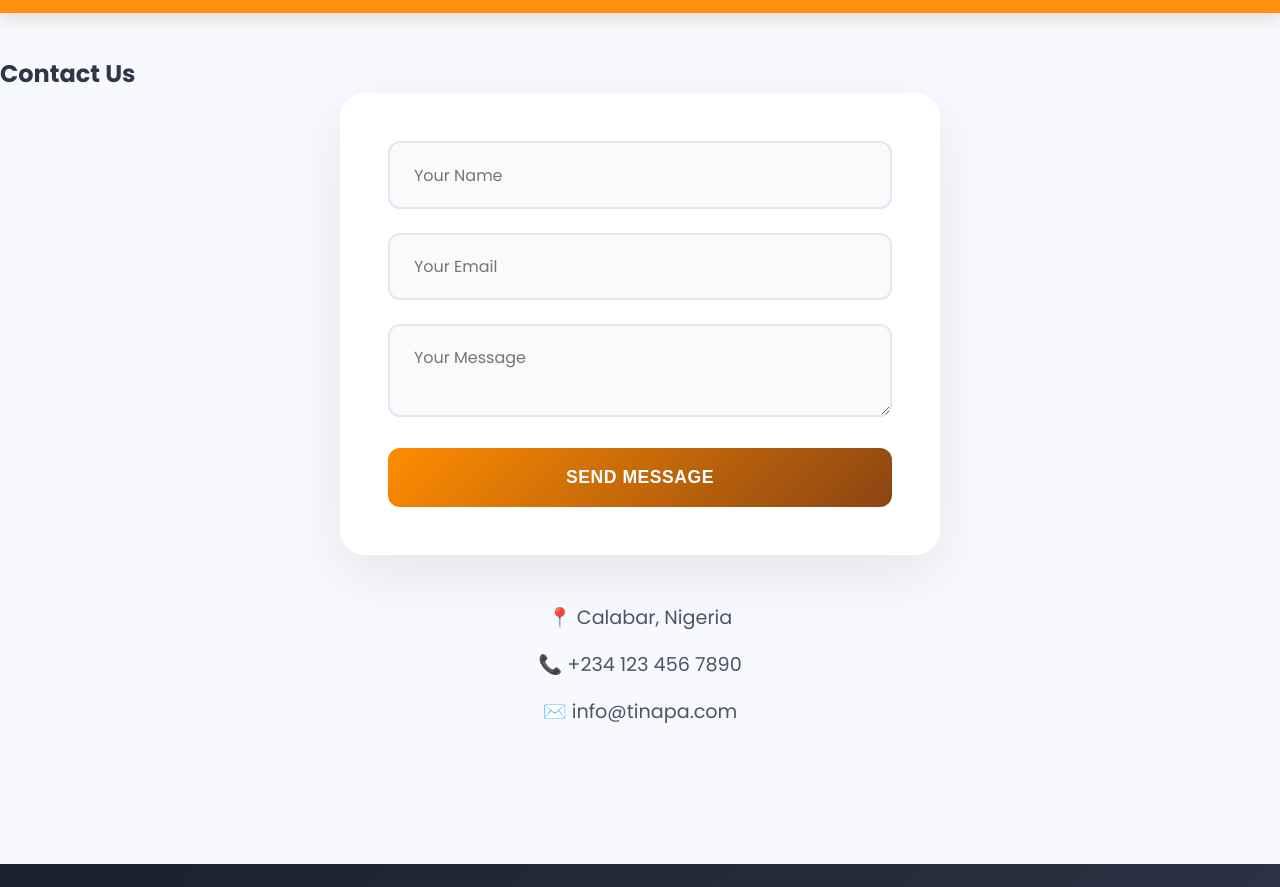
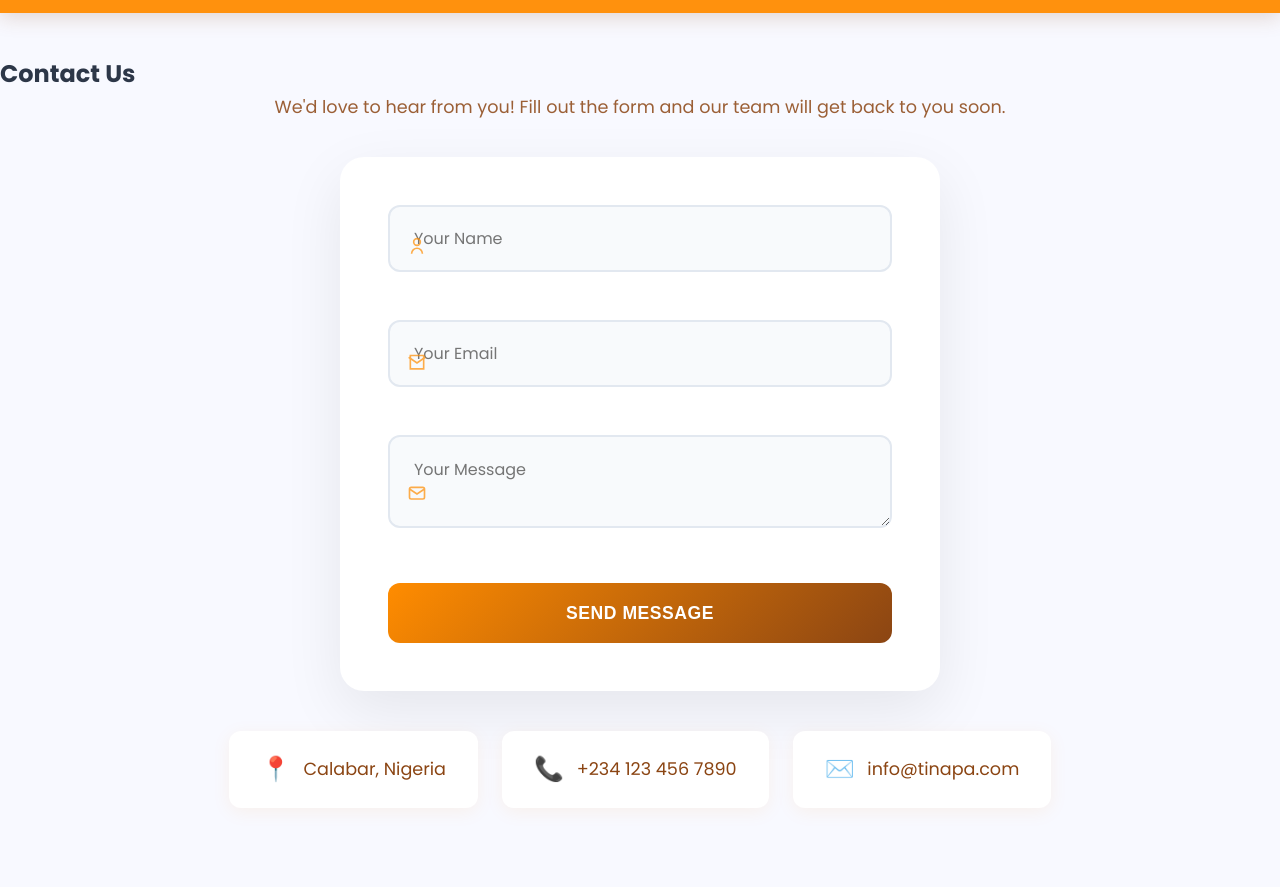
Before and after one commit to Chichan1310/WEBSITE-TINAPA, a website: page public/contact.html in a window 1280 px wide. Shown: the part 65-952 px from the top of the page. Drawn offline with Linux system fonts and the light colour scheme.

Commit message:
update contact

```diff
--- a/public/contact.html
+++ b/public/contact.html
@@ -25,17 +25,32 @@
 
   <section class="contact">
     <h1>Contact Us</h1>
-    <form id="contact-form">
-      <input type="text" id="name" placeholder="Your Name" required>
-      <input type="email" id="email" placeholder="Your Email" required>
-      <textarea id="message" placeholder="Your Message" required></textarea>
-      <button type="submit">Send Message</button>
+    <p class="contact-subtitle">We'd love to hear from you! Fill out the form and our team will get back to you soon.</p>
+    <form id="contact-form" autocomplete="on">
+      <div class="input-icon-group">
+        <span class="input-icon"><svg width="20" height="20" fill="none" stroke="#FF8C00" stroke-width="2" viewBox="0 0 24 24"><circle cx="12" cy="7" r="4"/><path d="M5.5 21a6.5 6.5 0 0 1 13 0"/></svg></span>
+        <input type="text" id="name" placeholder="Your Name" required>
+      </div>
+      <div class="input-icon-group">
+        <span class="input-icon"><svg width="20" height="20" fill="none" stroke="#FF8C00" stroke-width="2" viewBox="0 0 24 24"><path d="M4 4h16v16H4z"/><path d="M22 6l-10 7L2 6"/></svg></span>
+        <input type="email" id="email" placeholder="Your Email" required>
+      </div>
+      <div class="input-icon-group">
+        <span class="input-icon"><svg width="20" height="20" fill="none" stroke="#FF8C00" stroke-width="2" viewBox="0 0 24 24"><rect x="3" y="5" width="18" height="14" rx="2"/><path d="M3 7l9 6 9-6"/></svg></span>
+        <textarea id="message" placeholder="Your Message" required></textarea>
+      </div>
+      <button type="submit" id="contact-submit-btn">
+        <span id="contact-btn-text">Send Message</span>
+        <span id="contact-btn-spinner" style="display:none;vertical-align:middle;">
+          <svg width="20" height="20" viewBox="0 0 50 50"><circle cx="25" cy="25" r="20" fill="none" stroke="#fff" stroke-width="5" stroke-linecap="round" stroke-dasharray="31.4 31.4" transform="rotate(-90 25 25)"><animateTransform attributeName="transform" type="rotate" from="0 25 25" to="360 25 25" dur="1s" repeatCount="indefinite"/></circle></svg>
+        </span>
+      </button>
     </form>
-    <p id="form-message"></p>
-    <div class="contact-info">
-      <p>📍 Calabar, Nigeria</p>
-      <p>📞 +234 123 456 7890</p>
-      <p>✉️ info@tinapa.com</p>
+    <div id="form-message" class="form-message"></div>
+    <div class="contact-info-cards">
+      <div class="contact-card"><span class="contact-card-icon">📍</span> Calabar, Nigeria</div>
+      <div class="contact-card"><span class="contact-card-icon">📞</span> +234 123 456 7890</div>
+      <div class="contact-card"><span class="contact-card-icon">✉️</span> info@tinapa.com</div>
     </div>
   </section>
 
--- a/public/css/modern-style.css
+++ b/public/css/modern-style.css
@@ -1,3 +1,58 @@
+/* Contact Page Enhancements */
+.contact-subtitle {
+  text-align: center;
+  color: #8B4513;
+  font-size: 1.1rem;
+  margin-bottom: 2.2rem;
+  opacity: 0.85;
+}
+.input-icon-group {
+  position: relative;
+  margin-bottom: 1.5rem;
+}
+.input-icon {
+  position: absolute;
+  left: 1.2rem;
+  top: 50%;
+  transform: translateY(-50%);
+  pointer-events: none;
+  opacity: 0.7;
+}
+.input-icon-group input,
+.input-icon-group textarea {
+  padding-left: 2.5rem;
+}
+.form-message {
+  text-align: center;
+  margin-top: 1.5rem;
+  font-weight: 500;
+  font-size: 1.1rem;
+}
+.form-message.success { color: #059669; }
+.form-message.error { color: #e11d48; }
+.contact-info-cards {
+  display: flex;
+  flex-wrap: wrap;
+  gap: 1.5rem;
+  justify-content: center;
+  margin-top: 2.5rem;
+}
+.contact-card {
+  background: #fff;
+  border-radius: 12px;
+  box-shadow: 0 4px 18px rgba(255,140,0,0.08);
+  padding: 1.2rem 2rem;
+  font-size: 1.1rem;
+  display: flex;
+  align-items: center;
+  gap: 0.8rem;
+  color: #8B4513;
+  min-width: 220px;
+  justify-content: center;
+}
+.contact-card-icon {
+  font-size: 1.5rem;
+}
 /* Modern Professional Business UI for PTL Best Tinapa */
 
 @import url('https://fonts.googleapis.com/css2?family=Poppins:wght@300;400;500;600;700&display=swap');
--- a/public/js/main.js
+++ b/public/js/main.js
@@ -42,6 +42,12 @@ document.addEventListener('DOMContentLoaded', function() {
       const email = document.getElementById('email').value;
       const message = document.getElementById('message').value;
 
+      const btn = document.getElementById('contact-submit-btn');
+      const btnText = document.getElementById('contact-btn-text');
+      const btnSpinner = document.getElementById('contact-btn-spinner');
+      btn.disabled = true;
+      btnText.style.display = 'none';
+      btnSpinner.style.display = 'inline-block';
       fetch('/api/contact', {
         method: 'POST',
         headers: { 'Content-Type': 'application/json' },
@@ -49,18 +55,24 @@ document.addEventListener('DOMContentLoaded', function() {
       })
       .then(res => res.json())
       .then(data => {
+        btn.disabled = false;
+        btnText.style.display = '';
+        btnSpinner.style.display = 'none';
         if (data.success) {
           formMessage.textContent = data.message;
-          formMessage.style.color = 'green';
+          formMessage.className = 'form-message success';
           contactForm.reset();
         } else {
           formMessage.textContent = 'Error sending message.';
-          formMessage.style.color = 'red';
+          formMessage.className = 'form-message error';
         }
       })
       .catch(err => {
+        btn.disabled = false;
+        btnText.style.display = '';
+        btnSpinner.style.display = 'none';
         formMessage.textContent = 'Error. Try again.';
-        formMessage.style.color = 'red';
+        formMessage.className = 'form-message error';
         console.error(err);
       });
     });
```
